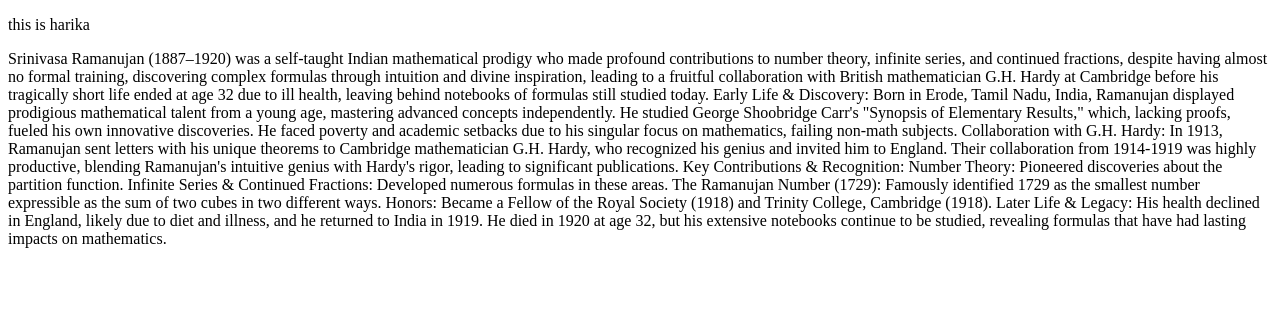
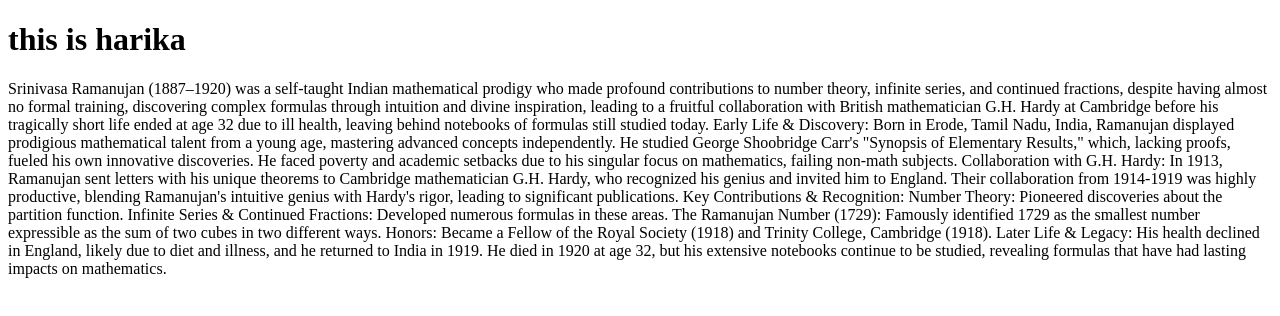
Before and after one commit to emaniharikareddy-ship-it/vyhe, a plain HTML site: page index.html in a window 1280 px wide. Drawn offline with Linux system fonts and the light colour scheme.

Commit message:
updated paragraph

```diff
--- a/index.html
+++ b/index.html
@@ -11,7 +11,7 @@
 
 <body>
 
-    <p> this is harika</p>
+    <h1> this is harika</h1>
     <p>Srinivasa Ramanujan (1887–1920) was a self-taught Indian mathematical prodigy who made profound contributions to number theory, infinite series, and continued fractions, despite having almost no formal training, discovering complex formulas through
         intuition and divine inspiration, leading to a fruitful collaboration with British mathematician G.H. Hardy at Cambridge before his tragically short life ended at age 32 due to ill health, leaving behind notebooks of formulas still studied today.
         Early Life & Discovery: Born in Erode, Tamil Nadu, India, Ramanujan displayed prodigious mathematical talent from a young age, mastering advanced concepts independently. He studied George Shoobridge Carr's "Synopsis of Elementary Results," which,
```
